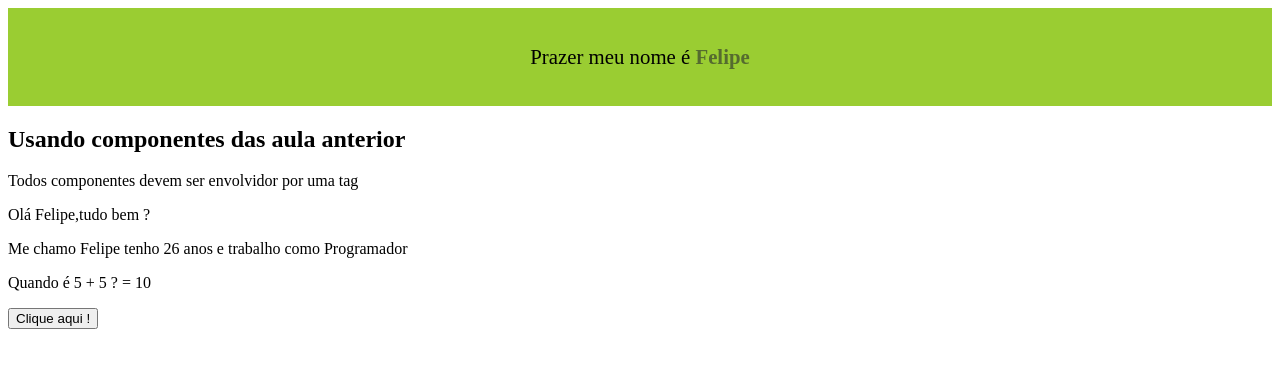
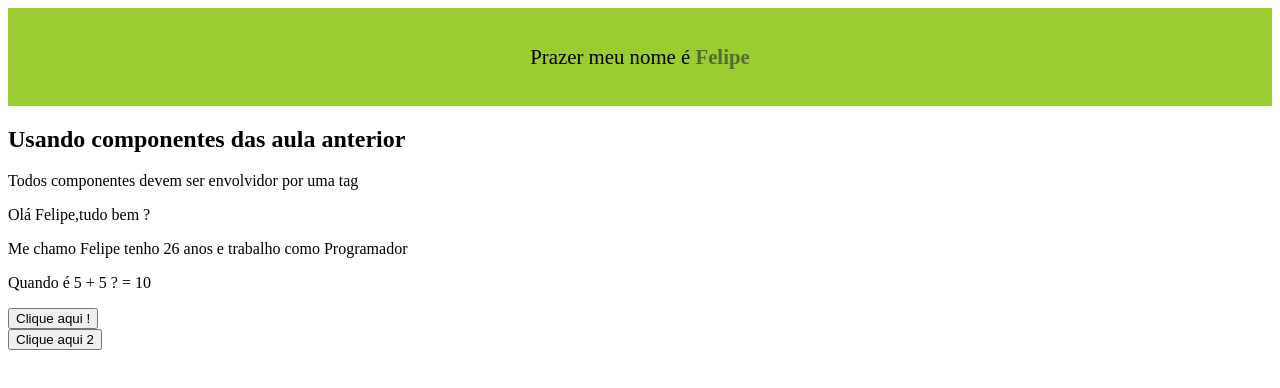
Before and after one commit to felipe-machado-front-end/react-hora-de-codar, a React (Vite) app: page / in a window 1280 px wide. Shown: the top 388 px of the page. Built offline with nearby package versions, Linux system fonts and the light colour scheme.

Commit message:
Nesta aula foi mostrado que deve usar funções no proprio evento quando é algo simples,e em lógicas que são mais avançadas atrela uma função para fazer isso

```diff
--- a/src/components/1-fundamentos/Events.jsx
+++ b/src/components/1-fundamentos/Events.jsx
@@ -9,6 +9,12 @@ export const Events = () => {
       <div>
         <button onClick={handleMyEvent}>Clique aqui !</button>
       </div>
+
+      <div>
+        <button onClick={() => console.log("Clicou com arrow function")}>
+          Clique aqui 2
+        </button>
+      </div>
     </div>
   );
 };
```
